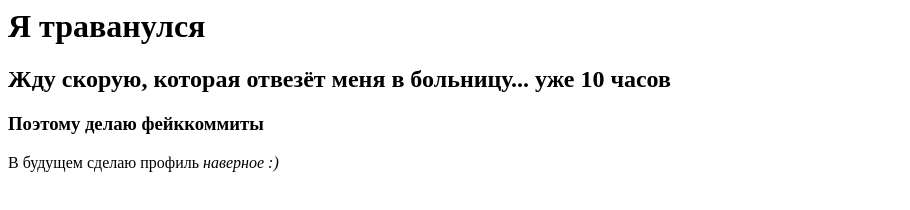
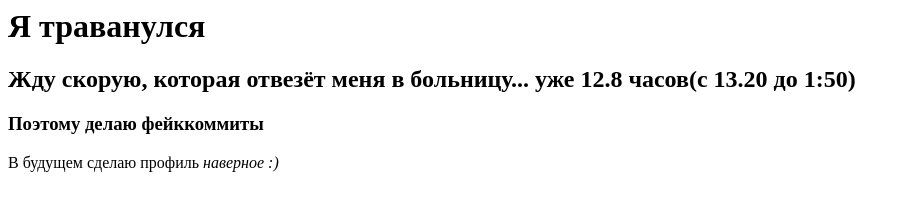
Before and after one commit to Vadimagic/Profile, a plain HTML site: page Index.html in a window 1280 px wide. Shown: the whole page, without its empty margins (0-910 px from the left). Drawn offline with Linux system fonts and the light colour scheme.

Commit message:
Update Index.html

```diff
--- a/Index.html
+++ b/Index.html
@@ -1,4 +1,4 @@
 <h1>Я траванулся</h1>
-<h2>Жду скорую, которая отвезёт меня в больницу... <strong>уже 10 часов</strong></h2>
+<h2>Жду скорую, которая отвезёт меня в больницу... <strong>уже 12.8 часов(с 13.20 до 1:50)</strong></h2>
 <h3>Поэтому делаю фейккоммиты</h3>
 <p>В будущем сделаю профиль <i>наверное :)</i></p>
```
